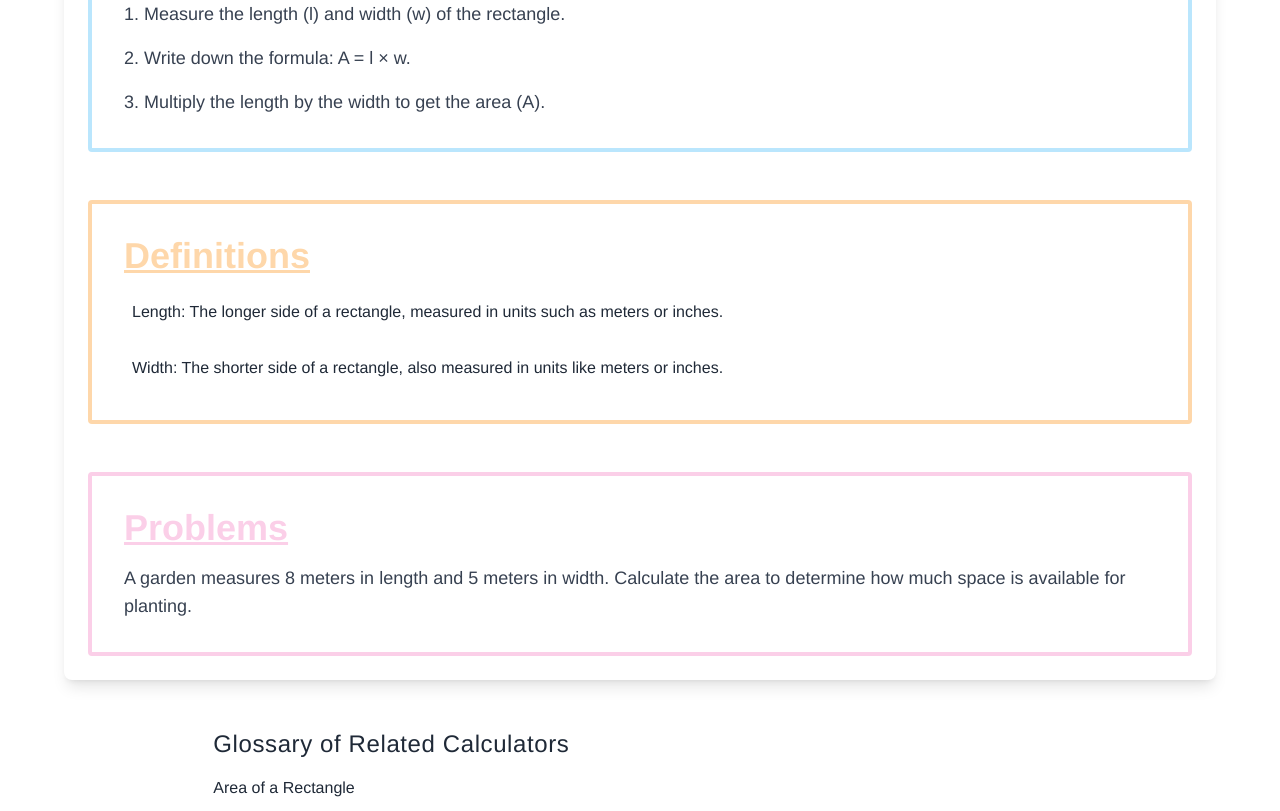
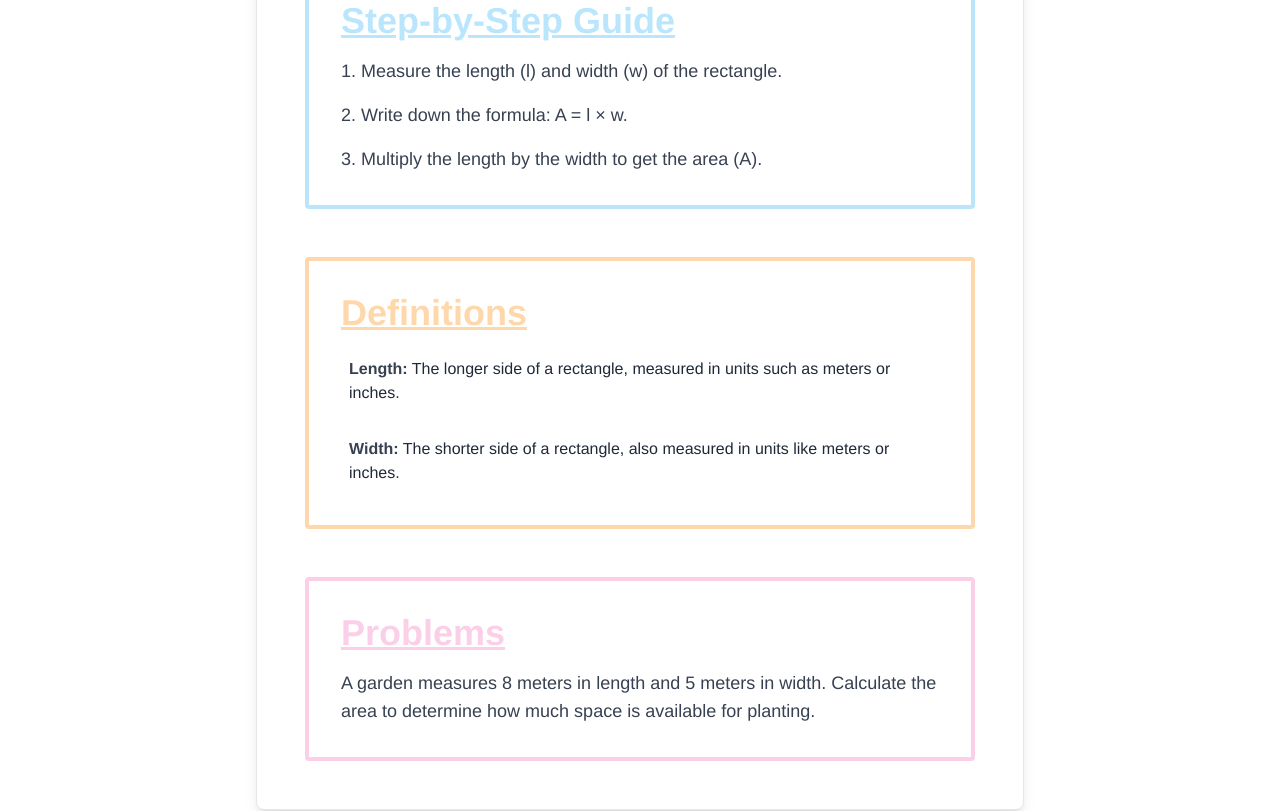
Before and after one commit to samanthacabrera/conversion-calculator, a React (Vite) app: page /calculator/areaRectangle in a window 1280 px wide. Shown: the part 1513-2324 px from the top of the page. Built offline with nearby package versions, Linux system fonts and the light colour scheme.

Commit message:
more styling changes to Page

```diff
--- a/src/Page.jsx
+++ b/src/Page.jsx
@@ -32,7 +32,7 @@ const Page = ({ calcType }) => {
     };
 
     return (
-        <div className="flex flex-col max-w-6xl mx-auto p-6 bg-white rounded-lg shadow-lg">
+        <div className="flex flex-col max-w-3xl mx-2 md:mx-auto my-4 md:my-8 p-2 md:p-12 border bg-white rounded-lg shadow-lg">
 
             <nav className="p-8">
                 <h2 className="text-xl font-semibold">Contents</h2>
@@ -99,7 +99,7 @@ const Page = ({ calcType }) => {
                         <div className="space-y-4">
                             {dimensions.map((dimension, index) => (
                                 <div key={index} className="p-2">
-                                    <p>{dimension.name}: {dimension.definition}</p>
+                                    <p><span className="text-gray-700 font-semibold">{dimension.name}:</span> {dimension.definition}</p>
                                 </div>
                             ))}
                         </div>
```
